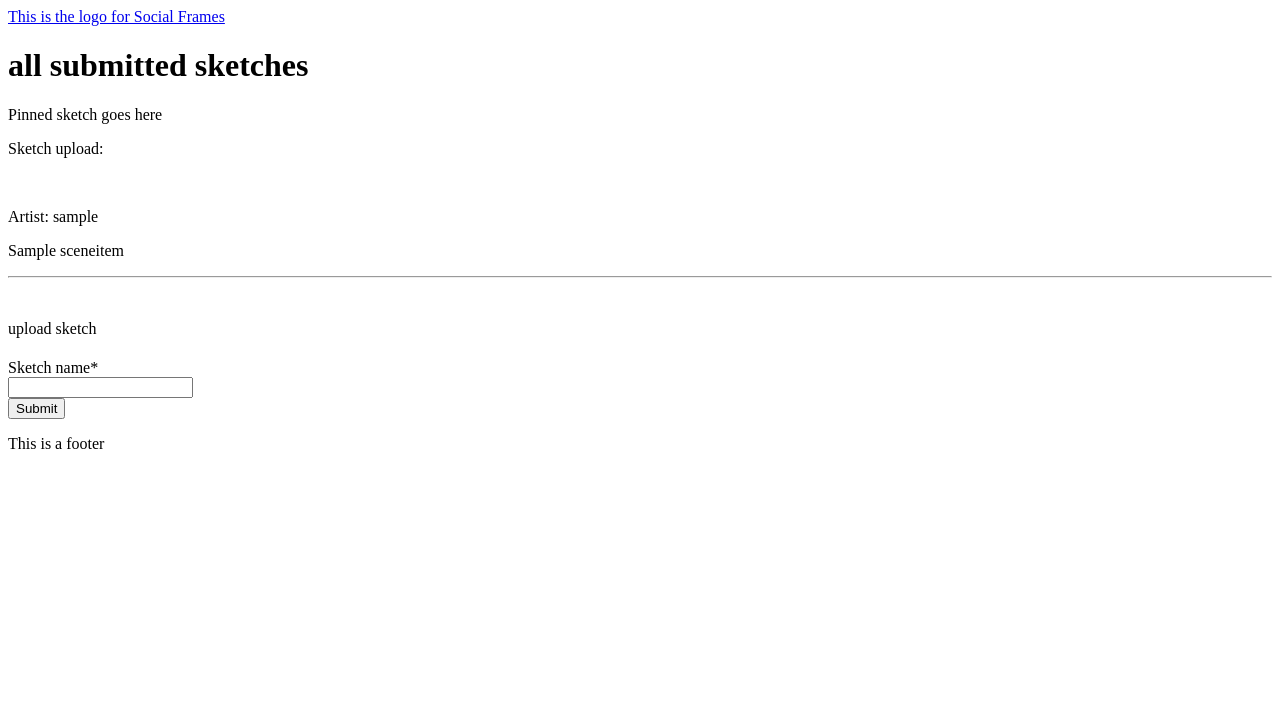
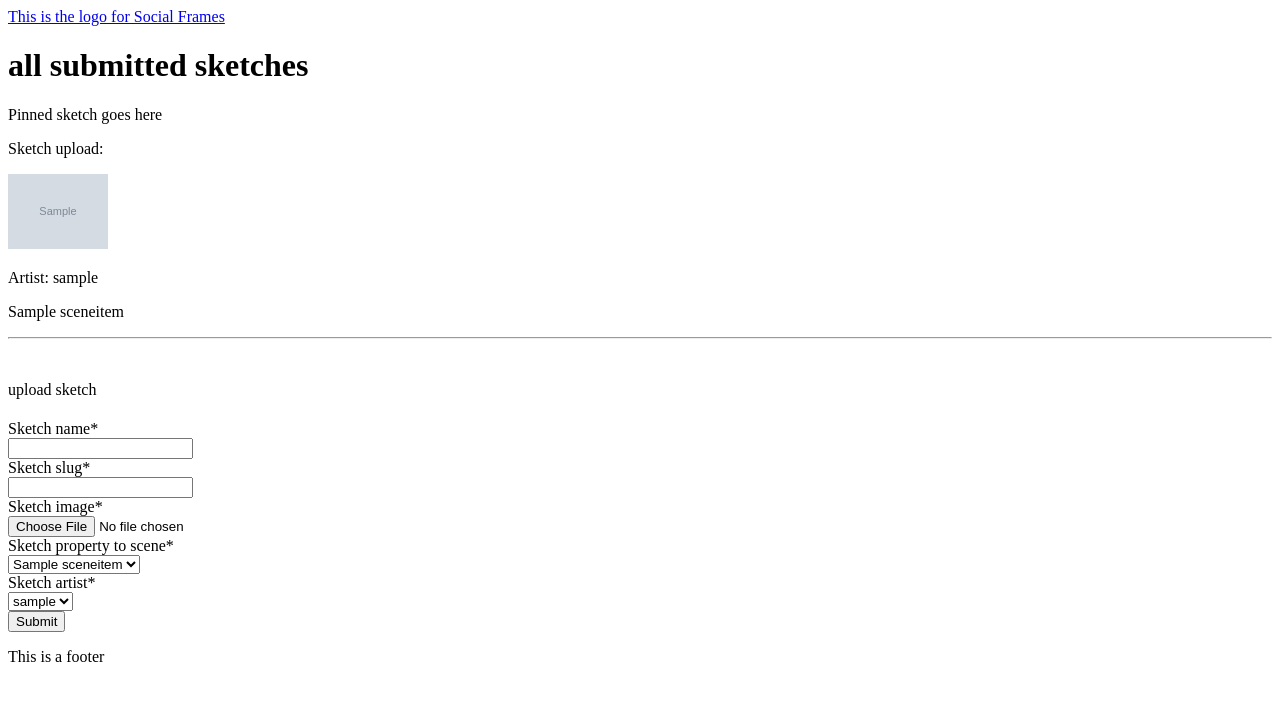
Before and after one commit to MidnattLantern/social_frames, a Django app: a page that uses templates/scene_view.html in a window 1280 px wide. Shown: the top 701 px of the page. Run offline with Django 3.2, Linux system fonts and the light colour scheme; a user stored in the database is signed in; tables that the repository leaves empty hold one stand-in row (values such as "Sample post"); grey boxes marked "Sample" are stand-in pictures; some libraries are stand-ins or nearby versions.

Commit message:
able to add images in scene view

```diff
--- a/social_frames/settings.py
+++ b/social_frames/settings.py
@@ -154,6 +154,8 @@
 #additional:
 MEDIA_URL = '/media/'
 DEFAULT_FILE_STORAGE = 'cloudinary_storage.storage.MediaCloudinaryStorage'
+#from 18 dec guide
+MEDIA_ROOT = os.path.join(BASE_DIR, 'media')
 
 # Default primary key field type
 # https://docs.djangoproject.com/en/3.2/ref/settings/#default-auto-field
--- a/social_frames/urls.py
+++ b/social_frames/urls.py
@@ -2,6 +2,9 @@
 
 from django.contrib import admin
 from django.urls import path, include
+# from 18 dec guide
+from django.conf import settings
+from django.conf.urls.static import static
 
 #everything productivity:
 #from storyboard.views import render_home_view, render_project_view
@@ -23,16 +26,7 @@
 
 urlpatterns = [
     path('staff_only/', admin.site.urls),
-
-    # account:
     path('accounts/', include('allauth.urls')),
-
-    # non pythonic (attempting to remove)
-#    path('', render_home_view, name='home'),
-#    path('project', render_project_view, name='project'),
-#    path('project/episode', render_episode_view, name='episode'),
-#    path('project/episode/scene', render_scene_view, name='scene'),
-
-    # pythonic object oriented (attempting to make functional)
     path('', include('storyboard.urls'), name='storyboard_urls'),
-]
+]+ static(settings.MEDIA_URL, document_root=settings.MEDIA_ROOT)
+# + static is from 18 dec guide
--- a/storyboard/admin.py
+++ b/storyboard/admin.py
@@ -34,6 +34,6 @@
     prepopulated_fields = {'sketch_slug': ('sketch_name',)}
     actions = ['sketch_pin']
 
-    # followed the tutorial, not sure if this is right
+    # not sure if this is right
     def pin(self, request, queryset):
         queryset.update(sketch_pin=True)
--- a/storyboard/forms.py
+++ b/storyboard/forms.py
@@ -33,7 +33,7 @@
 class CreateSketchItem(forms.ModelForm):
     class Meta:
         model = SketchItem
-        fields = ['sketch_name',]
+        fields = ['sketch_name', 'sketch_slug', 'sketch_image', 'sketch_property_to_scene', 'sketch_artist',]
 
 
 class CreateSketchItemComment(forms.ModelForm):
--- a/storyboard/models.py
+++ b/storyboard/models.py
@@ -92,7 +92,8 @@
     sketch_artist = models.ForeignKey(
         User, on_delete=models.CASCADE, default='')
     sketch_pin = models.BooleanField(default=False)
-    sketch_image = CloudinaryField('image', default='')
+#    sketch_image = CloudinaryField('image', default='')
+    sketch_image = models.ImageField(null=False, blank=False, upload_to='images/')
 
     class Meta:
         ordering = ['sketch_updated_date']
--- a/storyboard/views.py
+++ b/storyboard/views.py
@@ -7,6 +7,7 @@
 # .forms
 from .forms import CreateProjectItem, CreateEpisodeItem, CreateSceneItem
 from .forms import CreateSketchItem, CreateSketchItemComment
+import cloudinary.uploader
 # authentication to lock out wrong users
 from django.contrib.auth.decorators import login_required
 from django.utils.decorators import method_decorator
@@ -141,7 +142,6 @@
                 'create_project_item': CreateProjectItem(),
             },
         )
-    # tutor this code. Class: Django Blog 011b: Commenting - part 2
     def post (self, request, *args, **kwargs):
         project_item = ProjectItem.objects.filter(project_property_to_director=request.user)
         project_item_form = CreateProjectItem(data=request.POST)
@@ -179,7 +179,6 @@
                 'create_episode_item': CreateEpisodeItem(),
             },
         )
-    # tutor this code. Class: Django Blog 011b: Commenting - part 2
     def post (self, request, project_slug, *args, **kwargs):
         project_item = get_object_or_404(ProjectItem, project_slug=project_slug)
         episode_item = EpisodeItem.objects.filter(episode_property_to_project=project_item)
@@ -255,3 +254,22 @@
                 'create_sketch_item': CreateSketchItem(),
             },
         )
+    def post (self, request, scene_slug, *args, **kwargs):
+        scene_item = get_object_or_404(SceneItem, scene_slug=scene_slug)
+        sketch_item = SketchItem.objects.filter(sketch_property_to_scene=scene_item)
+        sketch_item_form = CreateSketchItem(request.POST, request.FILES)
+        if sketch_item_form.is_valid():
+            sketch = sketch_item_form.save(commit=False)
+            sketch.post = sketch_item
+            sketch.save()
+        else:
+            sketch_item_form = CreateSketchItem()
+        return render(
+            request,
+            'scene_view.html',
+            {
+                'scene_item': scene_item,
+                'sketch_item': sketch_item,
+                'create_sketch_item': CreateSketchItem(),
+            },
+        )
--- a/templates/scene_view.html
+++ b/templates/scene_view.html
@@ -21,7 +21,7 @@
 
 {% endfor %}
 <p>upload sketch</p>
-<form method="post" style="margin-top: 1.3em;">
+<form actin="" method="POST" style="margin-top: 1.3em;" enctype="multipart/form-data">
     {{ create_sketch_item | crispy }}
     {% csrf_token %}
     <button type="submit" class="btn btn-signup btn-lg">Submit</button>
```
Also changed, not shown: readme.md, storyboard/migrations/0006_alter_sketchitem_sketch_image.py (added), storyboard/migrations/0007_alter_sketchitem_sketch_image.py (added), storyboard/migrations/0008_alter_sketchitem_sketch_image.py (added).
